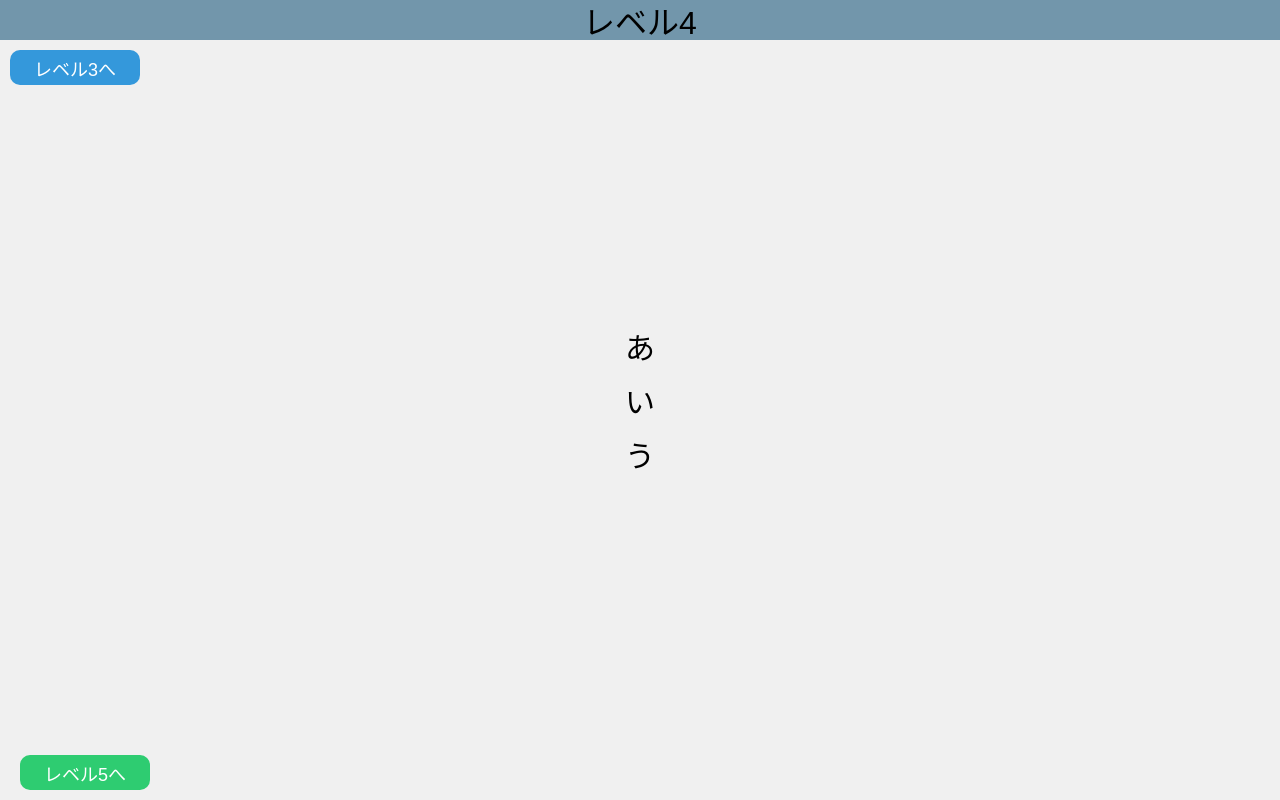
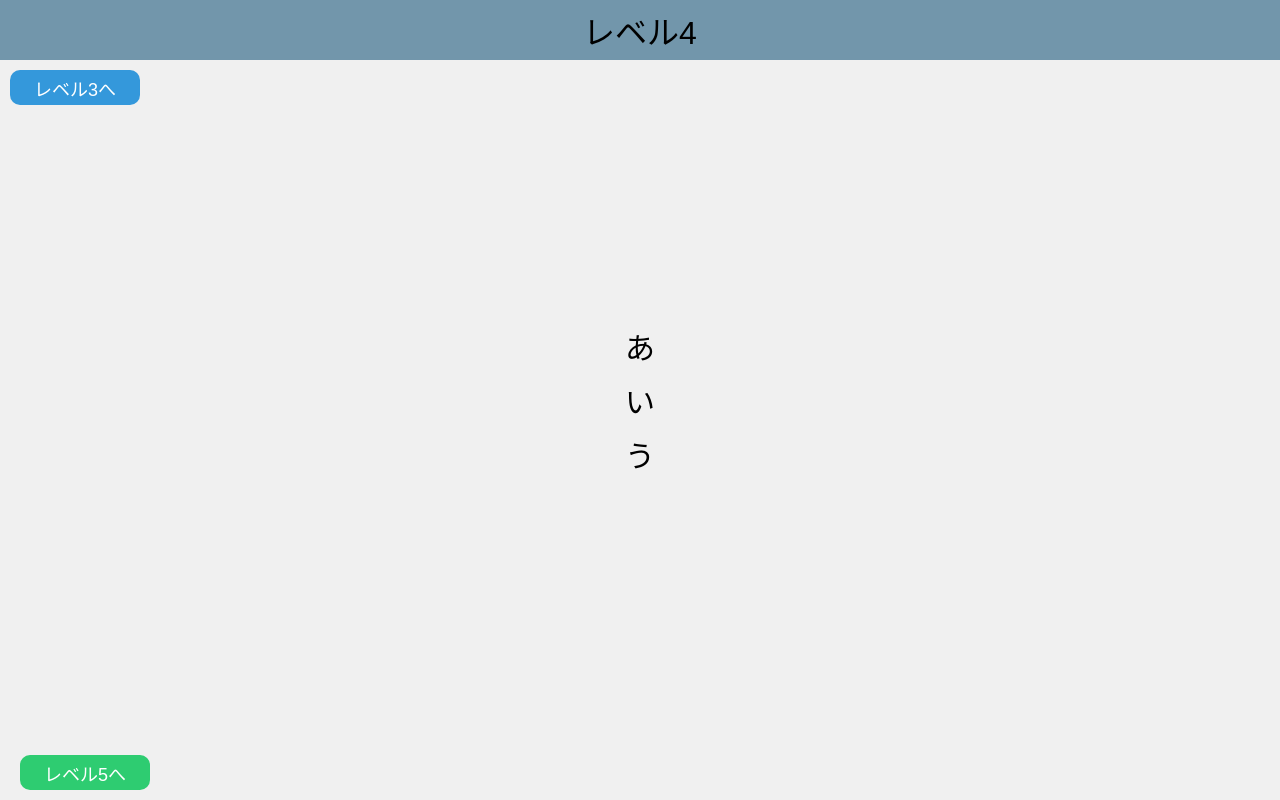
Before and after one commit to cucumber1117/practice, a React (Vite) app: page /level4 in a window 1280 px wide. Built offline with nearby package versions, Linux system fonts and the light colour scheme.

Commit message:
一部修正

```diff
--- a/src/components/Header/Header.module.css
+++ b/src/components/Header/Header.module.css
@@ -1,10 +1,9 @@
 .header {
   width: 100%;
-  height: 40px;/*@fix:スマホでの大きさを考慮した場合、ヘッダーの縦幅はもっと小さくしてもいいかもしれないため40pxにセット*/
+  height: 60px;/*@fix:スマホでの大きさを考慮した場合、ヘッダーの縦幅はもっと小さくしてもいいかもしれないため60pxにセット*/
     font-size: 2rem;
     color: #000000;
     background-color: #7296ab;
-    padding: 20px 0;/*これで上下にそれぞれ20Pxの余白を追加*/
     display: flex;
     justify-content: center;
     align-items: center;
--- a/src/pages/Level4/Level4.module.css
+++ b/src/pages/Level4/Level4.module.css
@@ -18,7 +18,7 @@
   position: absolute;/*　枠内の絶対座標　*/
   width: 130px;
   height: 35px;
-  top: 50px; /*@fix:Headerの高さに合わせて高さ修正。*/
+  top: 70px; /*@fix:Headerの高さに合わせて高さ修正。*/
   left: 10px;
   font-size: 18px;
   background-color: #3498db;
```
